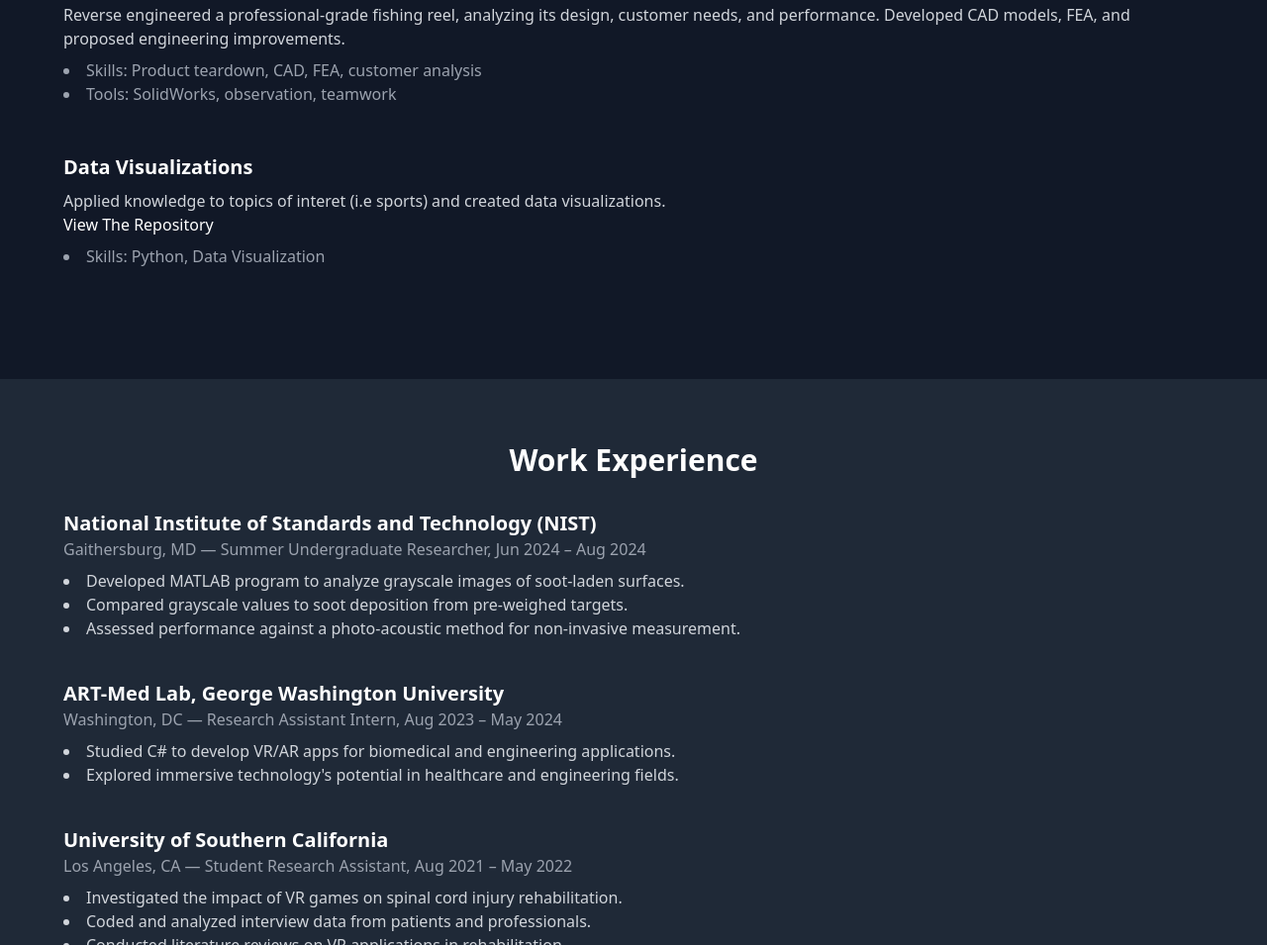
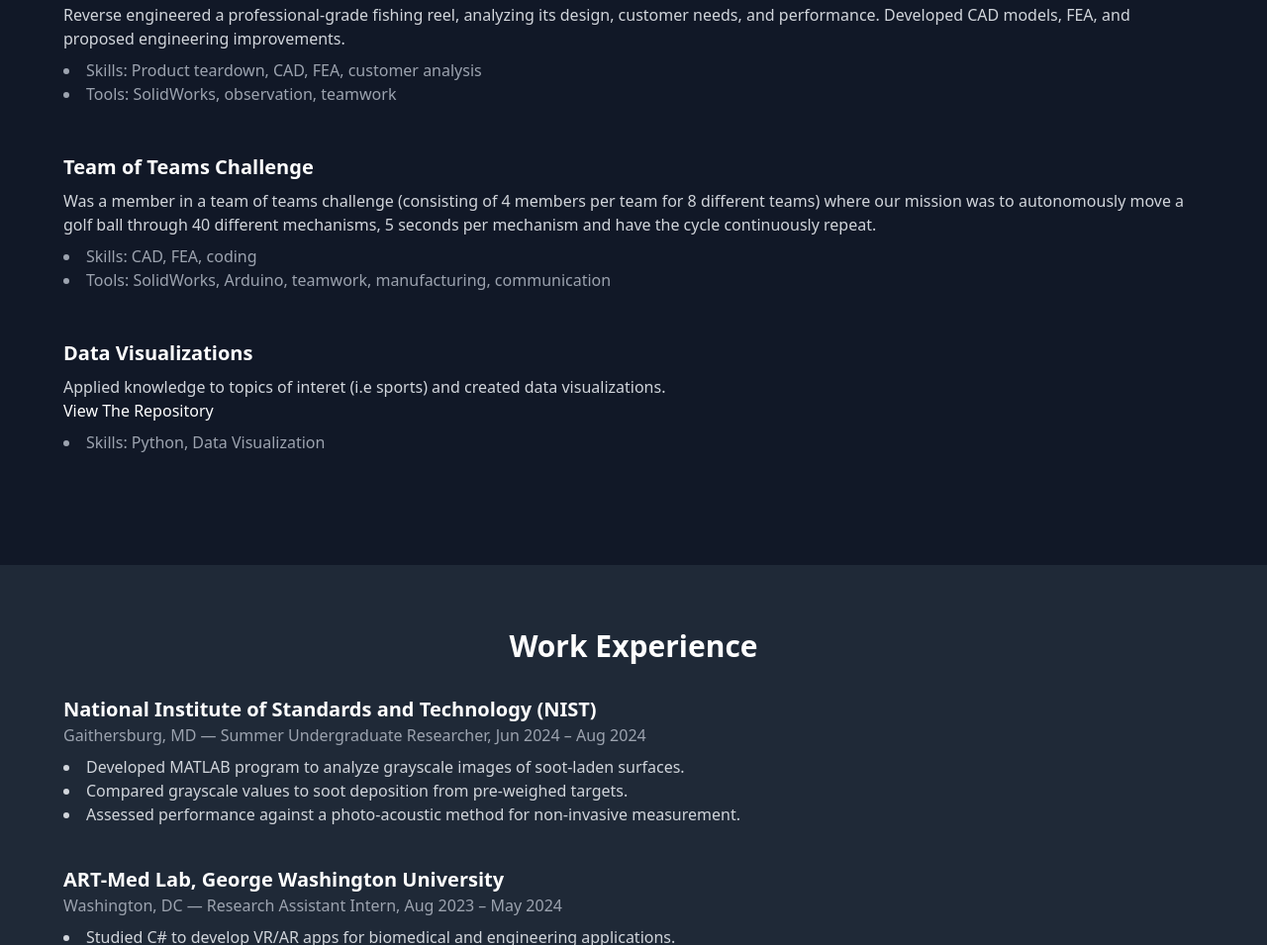
Before and after one commit to shinepark/shinepark.github.io, a plain HTML site: page index.html in a window 1280 px wide. Shown: the part 2097-3052 px from the top of the page at 99% size. Drawn offline with nearby package versions, Linux system fonts and the light colour scheme.

Commit message:
Update index.html

```diff
--- a/index.html
+++ b/index.html
@@ -126,6 +126,17 @@
     </div>
 
     <div class="mb-12">
+      <h4 class="text-xl font-semibold">Team of Teams Challenge</h4>
+      <p class="text-gray-300 mt-2">
+        Was a member in a team of teams challenge (consisting of 4 members per team for 8 different teams) where our mission was to autonomously move a golf ball through 40 different mechanisms, 5 seconds per mechanism and have the cycle continuously repeat.
+      </p>
+      <ul class="list-disc list-inside text-gray-400 mt-2">
+        <li>Skills: CAD, FEA, coding</li>
+        <li>Tools: SolidWorks, Arduino, teamwork, manufacturing, communication</li>
+      </ul>
+    </div>
+
+    <div class="mb-12">
       <h4 class="text-xl font-semibold">Data Visualizations</h4>
       <p class="text-gray-300 mt-2">
         Applied knowledge to topics of interet (i.e sports) and created data visualizations.
```
